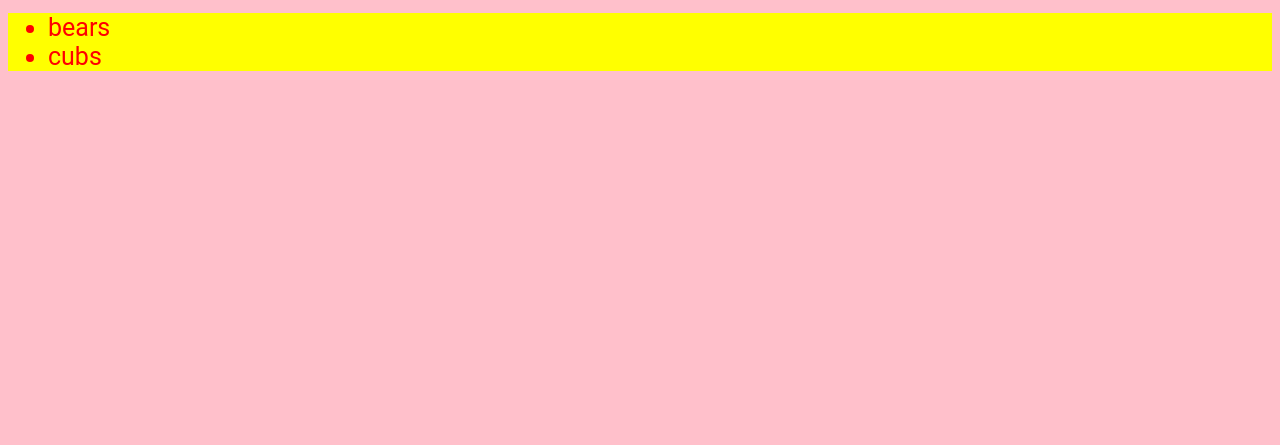
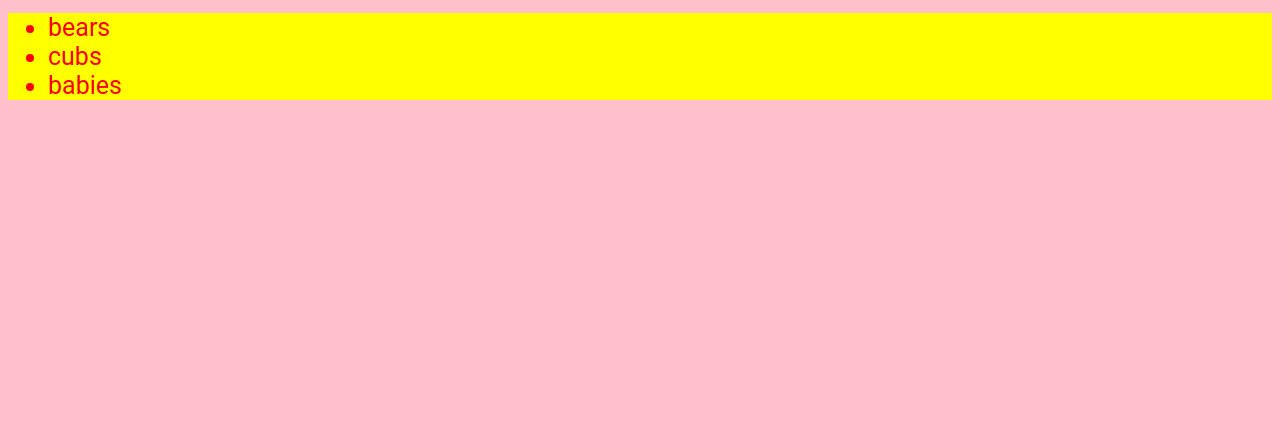
Before and after one commit to Saggians/codefirst, a plain HTML site: page Index.html in a window 1280 px wide. Shown: the part 355-800 px from the top of the page. Drawn offline with Linux system fonts and the light colour scheme.

Commit message:
Added babies to code
Added babies to code

```diff
--- a/Index.html
+++ b/Index.html
@@ -19,6 +19,7 @@
   <ul>
     <li> bears </li>
     <li> cubs </li>
+    <li> babies </li>
   </ul>
 </div>
 </body>
```
